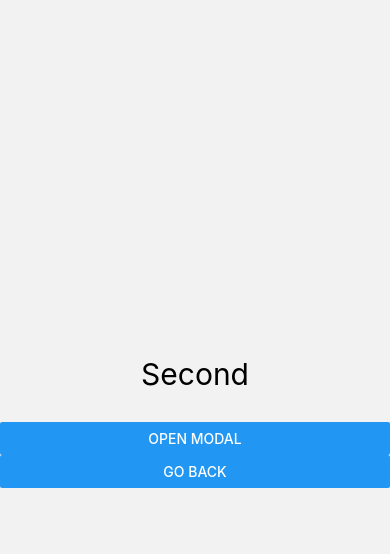
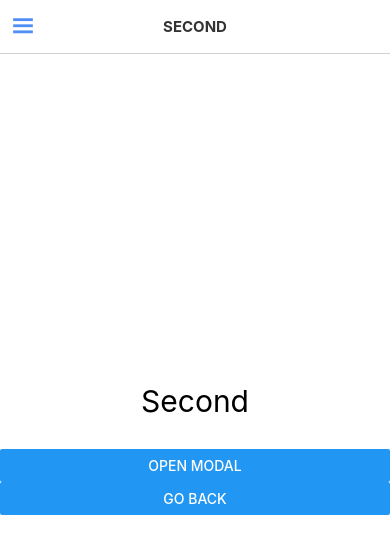
Before and after one commit to bobbydank/react-native-navigation-fun, a React Native app: screen /Second in a window 390 px wide. Shown: the top 554 px of the page. Built offline with nearby package versions, Linux system fonts and the light colour scheme.

Commit message:
Finished Step 3

```diff
--- /dev/null
+++ b/components/Header.js
@@ -0,0 +1,52 @@
+import { View, Text, StyleSheet } from 'react-native'
+import React from 'react'
+import Icon from 'react-native-vector-icons/Ionicons';
+
+const Header = (props) => {
+  return (
+    <View style={styles.container}>
+        <View style={styles.buttonContainer}>
+            <Icon.Button
+                name='md-menu'
+                size={30}
+                color="#4F8EF7"
+                backgroundColor="#ffffff">
+            </Icon.Button>
+        </View>
+        <Text style={styles.titleContainer}>
+            {props.title}
+        </Text>
+        <View style={styles.rightContainer}>
+
+        </View>
+    </View>
+  )
+}
+
+export default Header
+
+const styles = StyleSheet.create({
+    container: {
+        flex: 1,
+        backgroundColor: "#ffffff",
+        display: "flex",
+        flexDirection: "row",
+        alignItems: "center",
+        borderBottomColor:"#d1d1d1",
+        borderBottomWidth:1
+    },
+    buttonContainer: {
+        flex: 1,
+    },
+    titleContainer: {
+        flex: 3,
+        color: "#333333",
+        textTransform: "uppercase",
+        textAlign: "center",
+        fontWeight:"bold",
+        fontSize:15
+    },
+    rightContainer: {
+        flex: 1
+    }
+})
--- a/package.json
+++ b/package.json
@@ -19,6 +19,7 @@
     "react-native": "0.68.2",
     "react-native-safe-area-context": "4.2.4",
     "react-native-screens": "~3.11.1",
+    "react-native-vector-icons": "^9.1.0",
     "react-native-web": "0.17.7"
   },
   "devDependencies": {
--- a/screens/Home.js
+++ b/screens/Home.js
@@ -2,12 +2,15 @@ import { View, Text, Button, StyleSheet } from 'react-native'
 import React from 'react'
 import { SafeAreaView } from 'react-native-safe-area-context'
 import { useNavigation } from '@react-navigation/native'
+import Header from '../components/Header'
 
 const Home = () => {
   const navigation = useNavigation();
 
   return (
     <SafeAreaView style={styles.container}>
+      <Header title="Home"></Header>
+      <View style={styles.view}>
         <Text style={styles.text}>Home Screen</Text>
         <Button
           onPress={() => navigation.navigate("Modal", {
@@ -19,6 +22,7 @@ const Home = () => {
           onPress={() => navigation.navigate("Second")}
           title="Go to second screen"
         />
+      </View>
     </SafeAreaView>
   )
 }
@@ -28,6 +32,12 @@ export default Home
 const styles = StyleSheet.create({
   container: {
       flex: 1,
+      justifyContent: "center",
+      backgroundColor:"#ffffff"
+  },
+  view: {
+    flex: 15,
+    backgroundColor: "#ffffff",
     justifyContent: "center"
   },
   text: {
--- a/screens/Second.js
+++ b/screens/Second.js
@@ -1,13 +1,16 @@
-import { Text, Button, StyleSheet } from 'react-native'
+import { View, Text, Button, StyleSheet } from 'react-native'
 import React from 'react'
 import { SafeAreaView } from 'react-native-safe-area-context'
 import { useNavigation } from '@react-navigation/native'
+import Header from '../components/Header'
 
 const Second = () => {
   const navigation = useNavigation();
 
   return (
     <SafeAreaView style={styles.container}>
+      <Header title="Second"></Header>
+      <View style={styles.view}>
         <Text style={styles.text}>Second</Text>
         <Button
           onPress={() => navigation.navigate("Modal", {
@@ -19,6 +22,7 @@ const Second = () => {
           onPress={() => navigation.goBack()}
           title="Go Back">
         </Button>
+      </View>
     </SafeAreaView>
   )
 }
@@ -28,6 +32,12 @@ export default Second
 const styles = StyleSheet.create({
   container: {
       flex: 1,
+      justifyContent: "center",
+      backgroundColor:"#ffffff"
+  },
+  view: {
+    flex: 15,
+    backgroundColor: "#ffffff",
     justifyContent: "center"
   },
   text: {
```
Also changed, not shown: 1 other file (tests, documents, lock files or other folders). Lines whose indentation alone changed are shown as unchanged.
